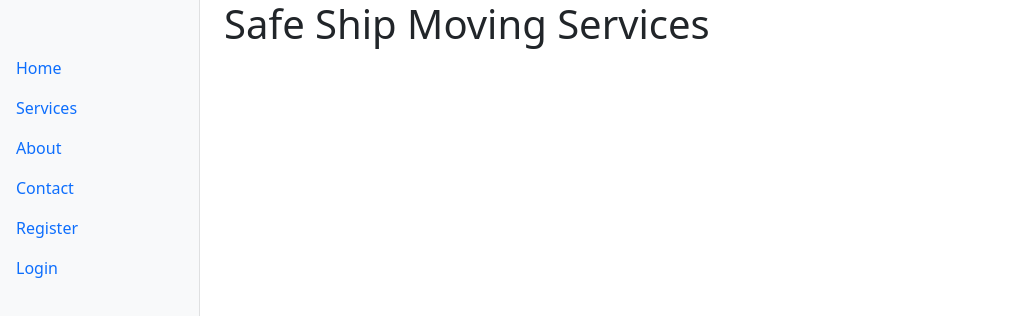
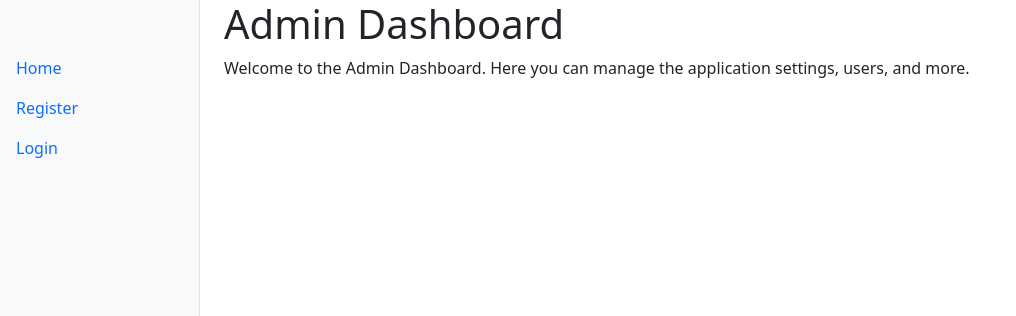
Before and after one commit to ahndawn/safeshipleads, a React app in the folder client/: page / in a window 1280 px wide. Shown: the top 316 px of the page, without its empty margins (0-1016 px from the left). Built offline with nearby package versions, Linux system fonts and the light colour scheme.

Commit message:
latest changes

```diff
--- a/client/src/App.js
+++ b/client/src/App.js
@@ -1,70 +1,39 @@
-// App.js
 import React from 'react';
-import { BrowserRouter as Router, Route, Routes, Link } from 'react-router-dom';
+import { BrowserRouter as Router, Route, Routes } from 'react-router-dom';
 import 'bootstrap/dist/css/bootstrap.min.css';
-import './components/sidebar/Sidebar.css'; // Make sure to import the CSS file
-import Register from './components/users/Register'; // Import the Register component
-import Login from './components/users/Login'; // Import the Login component
-import Profile from './components/users/Profile'; // Import the Profile component
+import Sidebar from './components/sidebar/Sidebar'; // Import the Sidebar component
+import Register from './components/users/Register';
+import Login from './components/users/Login';
+import Profile from './components/users/Profile';
+import AdminHome from './components/homepage/AdminHome'; // Import AdminHome
+import VendorHome from './components/homepage/VendorHome'; // Import VendorHome
 
 const App = () => {
+  // Logic to determine user role (placeholder)
+  const userRole = 'admin'; // This should be dynamically determined
+
+  const renderHomePage = () => {
+    switch (userRole) {
+      case 'admin':
+        return <AdminHome />;
+      case 'vendor':
+        return <VendorHome />;
+      default:
+        return <h1>Safe Ship Moving Services</h1>;
+    }
+  };
+
   return (
     <Router>
       <div className="container-fluid">
         <div className="row">
-          <nav className="col-md-2 d-none d-md-block bg-light sidebar">
-            <div className="sidebar-sticky">
-              <ul className="nav flex-column">
-                <li className="nav-item">
-                  <Link className="nav-link active" to="/">
-                    Home
-                  </Link>
-                </li>
-                <li className="nav-item">
-                  <Link className="nav-link" to="/services">
-                    Services
-                  </Link>
-                </li>
-                <li className="nav-item">
-                  <Link className="nav-link" to="/about">
-                    About
-                  </Link>
-                </li>
-                <li className="nav-item">
-                  <Link className="nav-link" to="/contact">
-                    Contact
-                  </Link>
-                </li>
-                <li className="nav-item">
-                  <Link className="nav-link" to="/register">
-                    Register
-                  </Link>
-                </li>
-                <li className="nav-item">
-                  <Link className="nav-link" to="/login">
-                    Login
-                  </Link>
-                </li>
-              </ul>
-            </div>
-          </nav>
-
+          <Sidebar /> {/* Use the Sidebar component */}
           <main role="main" className="col-md-9 ml-sm-auto col-lg-10 px-4 main-content">
             <Routes>
-            <Route path="/" element={<h1>Safe Ship Moving Services</h1>} />
-              <Route path="/services">
-                {/* Services content goes here */}
-              </Route>
-              <Route path="/about">
-                {/* About content goes here */}
-              </Route>
-              <Route path="/contact">
-                {/* Contact content goes here */}
-              </Route>
+              <Route path="/" element={renderHomePage()} />
               <Route path="/register" element={<Register />} />
               <Route path="/login" element={<Login />} />
               <Route path="/profile" element={<Profile />} />
-              {/* Add other routes here */}
             </Routes>
           </main>
         </div>
--- /dev/null
+++ b/client/src/components/homepage/AdminHome.js
@@ -0,0 +1,13 @@
+import React from 'react';
+
+const AdminHome = () => {
+  return (
+    <div>
+      <h1>Admin Dashboard</h1>
+      <p>Welcome to the Admin Dashboard. Here you can manage the application settings, users, and more.</p>
+      {/* Add more admin-specific features and content here */}
+    </div>
+  );
+};
+
+export default AdminHome;
--- /dev/null
+++ b/client/src/components/homepage/VendorHome.js
@@ -0,0 +1,13 @@
+import React from 'react';
+
+const VendorHome = () => {
+  return (
+    <div>
+      <h1>Vendor Dashboard</h1>
+      <p>Welcome to your Vendor Dashboard. Here you can view your sales, manage products, and more.</p>
+      {/* Add more vendor-specific features and content here */}
+    </div>
+  );
+};
+
+export default VendorHome;
--- /dev/null
+++ b/client/src/components/sidebar/Sidebar.js
@@ -0,0 +1,48 @@
+import React from 'react';
+import { Link, useNavigate } from 'react-router-dom';
+import './Sidebar.css'; // Adjust the path as necessary
+
+const Sidebar = () => {
+    // Check if the user is logged in
+  const isLoggedIn = localStorage.getItem('userToken') !== null;
+
+  const handleLogout = () => {
+    // Logic to handle logout
+    localStorage.removeItem('userToken');
+    // Redirect to home page
+    navigate('/');
+  };
+
+  return (
+    <nav className="col-md-2 d-none d-md-block bg-light sidebar">
+      <div className="sidebar-sticky">
+        <ul className="nav flex-column">
+          <li className="nav-item">
+            <Link className="nav-link active" to="/">
+              Home
+            </Link>
+          </li>
+
+          <li className="nav-item">
+            <Link className="nav-link" to="/register">
+              Register
+            </Link>
+          </li>
+          <li className="nav-item">
+          {isLoggedIn ? (
+              <Link className="nav-link" to="/" onClick={handleLogout}>
+                Logout
+              </Link>
+            ) : (
+              <Link className="nav-link" to="/login">
+                Login
+              </Link>
+            )}
+          </li>
+        </ul>
+      </div>
+    </nav>
+  );
+};
+
+export default Sidebar;
```
